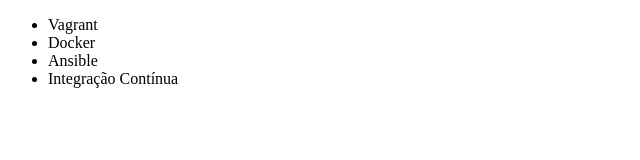
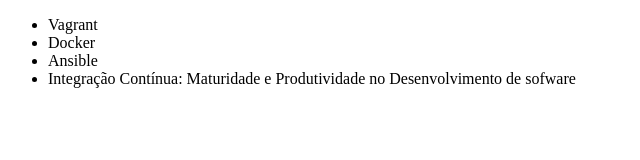
Before and after one commit to LucasPcsystems/alura-git, a plain HTML site: page index.html in a window 1280 px wide. Shown: the whole page, without its empty margins (0-640 px from the left). Drawn offline with Linux system fonts and the light colour scheme.

Commit message:
Renomeando curso integração contínua

```diff
--- a/index.html
+++ b/index.html
@@ -9,7 +9,7 @@
         <li>Vagrant</li>
         <li>Docker</li>
         <li>Ansible</li>
-        <li>Integração Contínua</li>
+        <li>Integração Contínua: Maturidade e Produtividade no Desenvolvimento de sofware</li>
     </ul>
 </body>
 </html>
```
